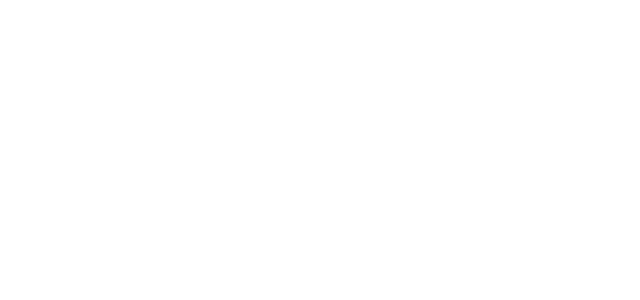
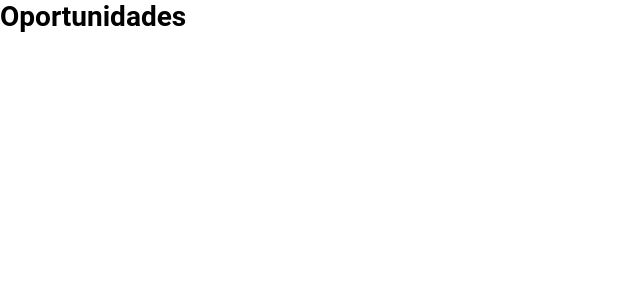
Before and after one commit to mizamelo/rocketseat-rsxp-comoe, a React (Create React App) app in the folder frontend/: page /opportunities in a window 1280 px wide. Shown: the top 300 px of the page, without its empty margins (0-640 px from the left). Built offline with nearby package versions, Linux system fonts and the light colour scheme.

Commit message:
Criacao Menu e Rota - Cursos - Oportunidades

```diff
--- a/frontend/src/components/Header/index.js
+++ b/frontend/src/components/Header/index.js
@@ -11,6 +11,10 @@
         <nav>
           <FaMapSigns color="#fff" size={40} />
           <Link to="/lits">MENTORES</Link>
+
+          <Link to="/courses">CURSOS</Link>
+
+          <Link to="/opportunities">OPORTUNIDADES</Link>
         </nav>
 
         <aside>
--- /dev/null
+++ b/frontend/src/pages/Courses/index.js
@@ -0,0 +1,11 @@
+import React from "react"
+
+import { Container } from "./styles"
+
+export default function Courses() {
+  return (
+    <Container>
+      <h1>Cursos</h1>
+    </Container>
+  )
+}
--- /dev/null
+++ b/frontend/src/pages/Courses/styles.js
@@ -0,0 +1,3 @@
+import styled from "styled-components"
+
+export const Container = styled.div``
--- /dev/null
+++ b/frontend/src/pages/Opportunities/index.js
@@ -0,0 +1,11 @@
+import React from "react"
+
+import { Container } from "./styles"
+
+export default function Opportunities() {
+  return (
+    <Container>
+      <h1>Oportunidades</h1>
+    </Container>
+  )
+}
--- /dev/null
+++ b/frontend/src/pages/Opportunities/styles.js
@@ -0,0 +1,3 @@
+import styled from "styled-components"
+
+export const Container = styled.div``
--- a/frontend/src/routes.js
+++ b/frontend/src/routes.js
@@ -3,12 +3,16 @@
 
 import SignIn from "./pages/SignIn"
 import MentorList from "./pages/MentorList"
+import Courses from "./pages/Courses"
+import Opportunities from "./pages/Opportunities"
 
 export default function Routes() {
   return (
     <BrowserRouter>
       <Route exact path="/" component={SignIn} />
       <Route path="/dev/:id" component={MentorList} />
+      <Route path="/courses" component={Courses} />
+      <Route path="/opportunities" component={Opportunities} />
     </BrowserRouter>
   )
 }
```
